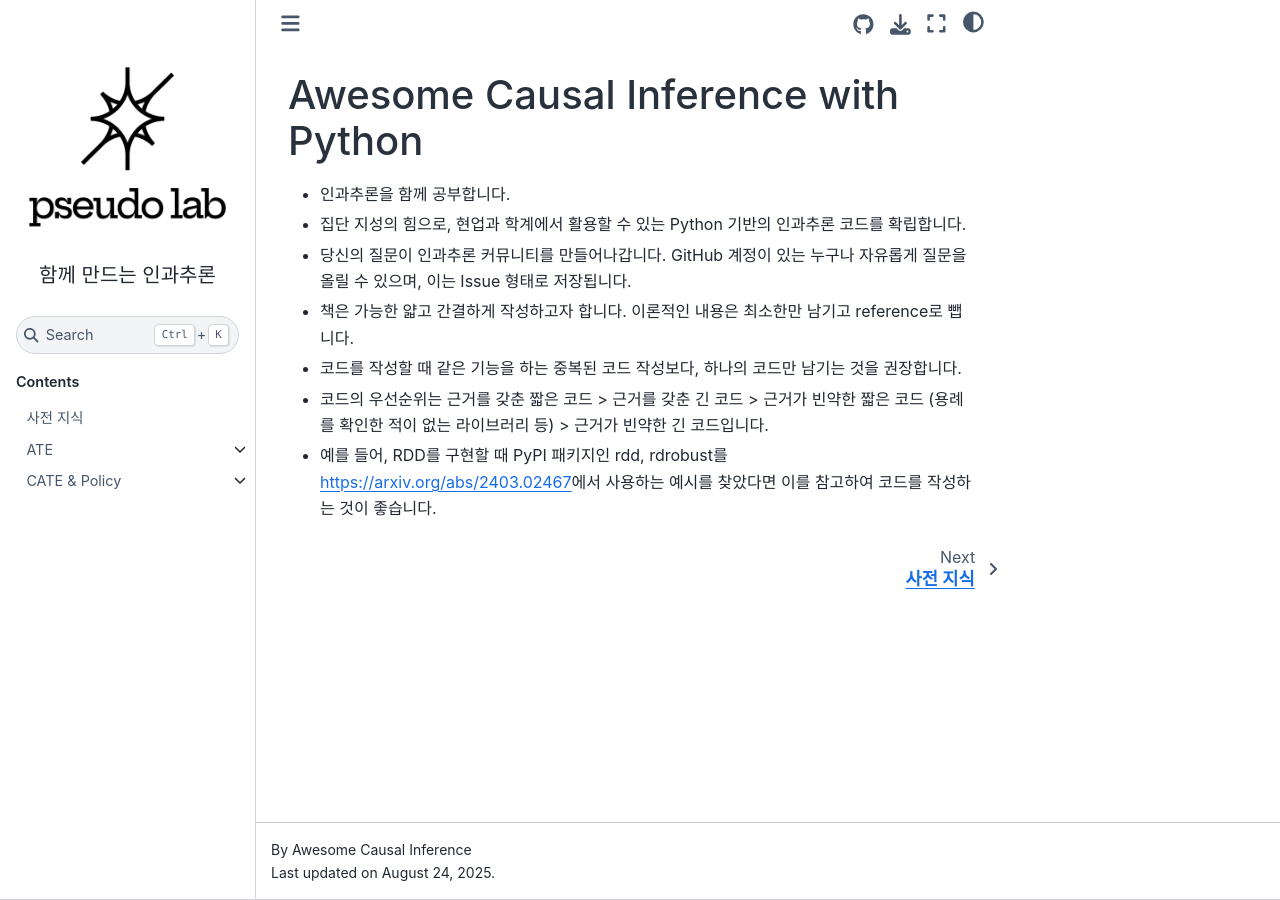
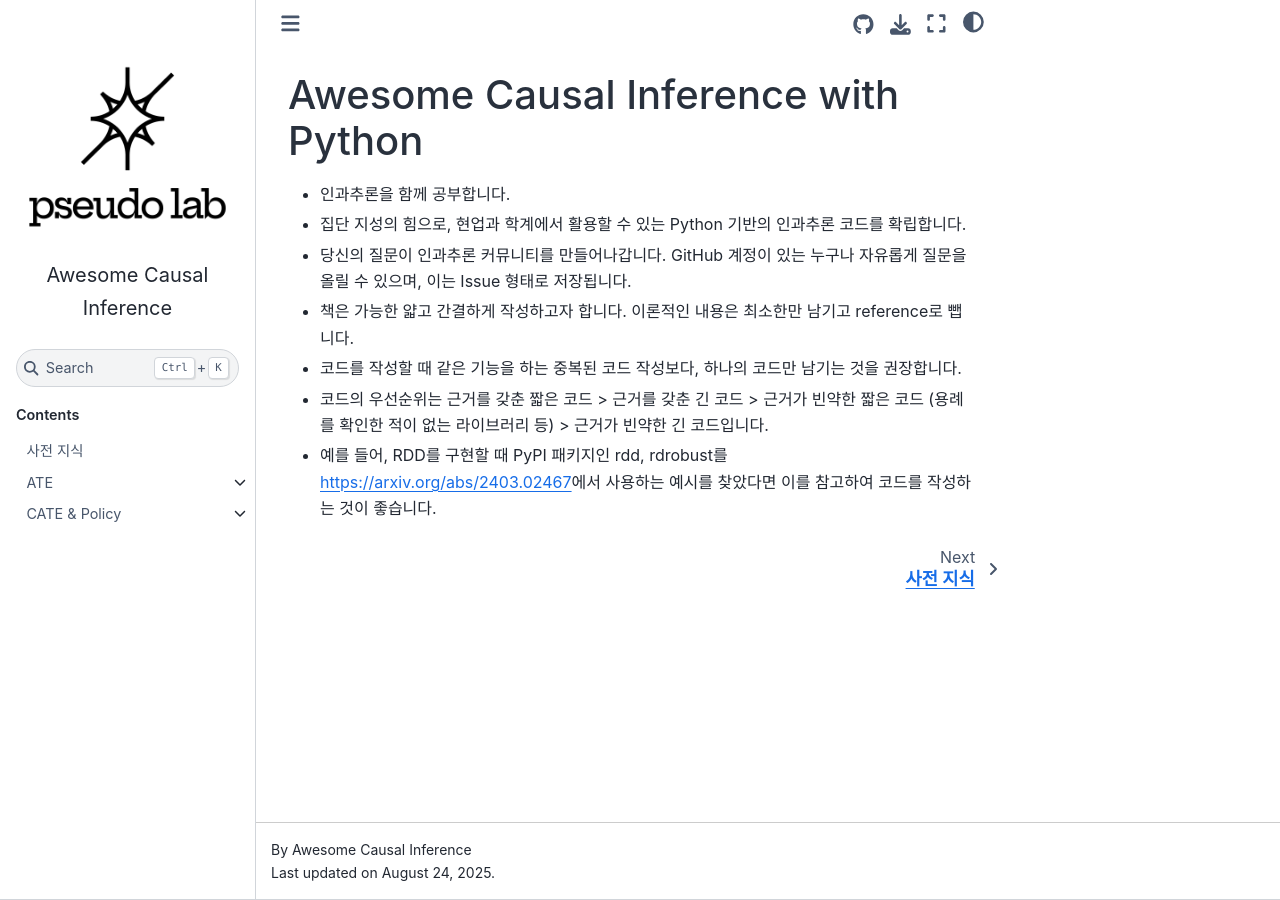
Before and after one commit to white1204/awesome-causal-inference-python, a Jupyter Book: the page built from book/intro.md, in a window 1280 px wide. Built offline with Jupyter Book 1.0.4 settings and Sphinx 7.4.7 and the Sphinx Book theme 1.1.4, drawn with Linux system fonts in a browser that asks for light colours; comment, search, counter and statistics services are not loaded.

Commit message:
modify text

```diff
--- a/book/_config.yml
+++ b/book/_config.yml
@@ -22,7 +22,7 @@ sphinx:                                              # Options passed on to the
       exclude_patterns: ["**/_*.yml", "**/*.md", "**/*.ipynb"] #exclude files which should not be accessible for live code: https://teachbooks.io/manual/features/live_code.html
     html_theme_options:
       logo:
-        text: 함께 만드는 인과추론                              # Replace this with your own book title
+        text: Awesome Causal Inference                            # Replace this with your own book title
         image_light: pseudo_lab.png             # Put your logo for the light mode here (can be the same as image_dark)
         image_dark: pseudo_lab_inverted.png     # Put your logo for the dark mode here (can be the same as image_light)
       repository_url: "https://github.com/CausalInferenceLab/awesome-causal-inference-python" # Add your own repo URL here
```
